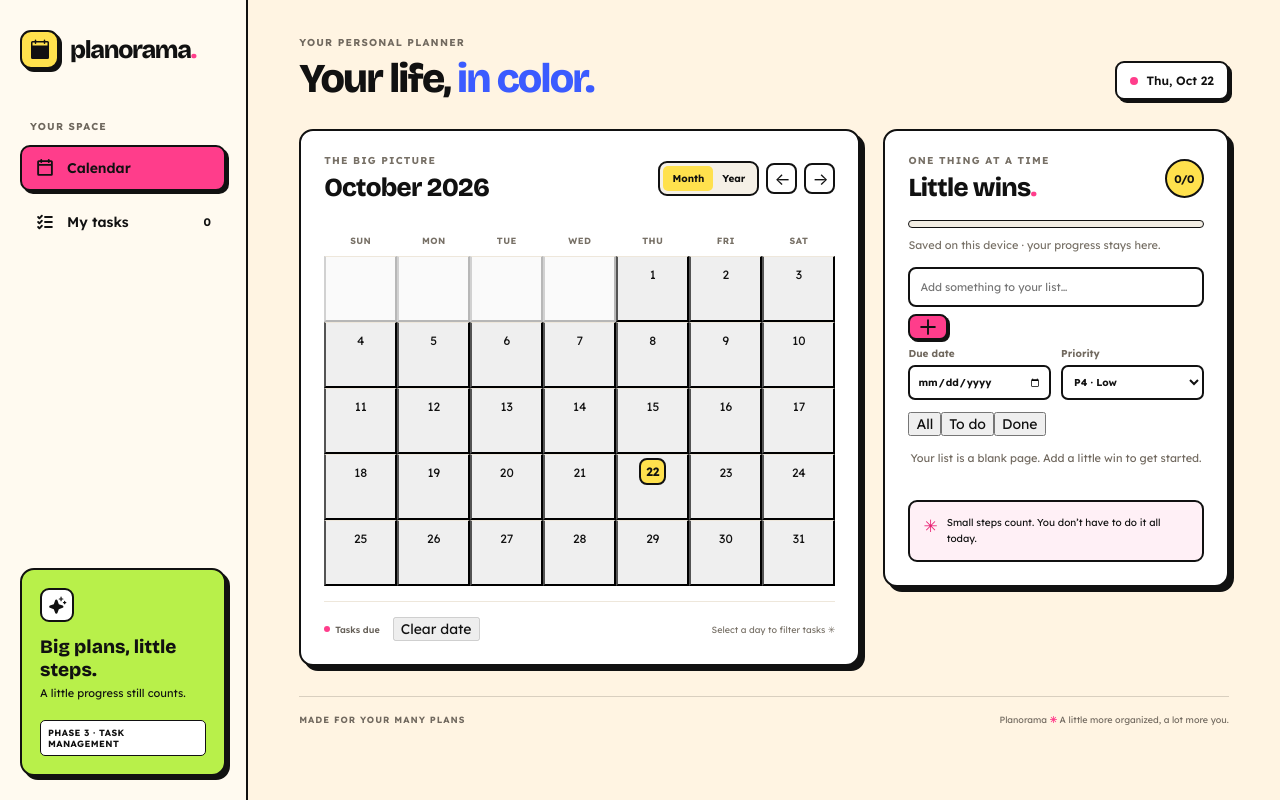
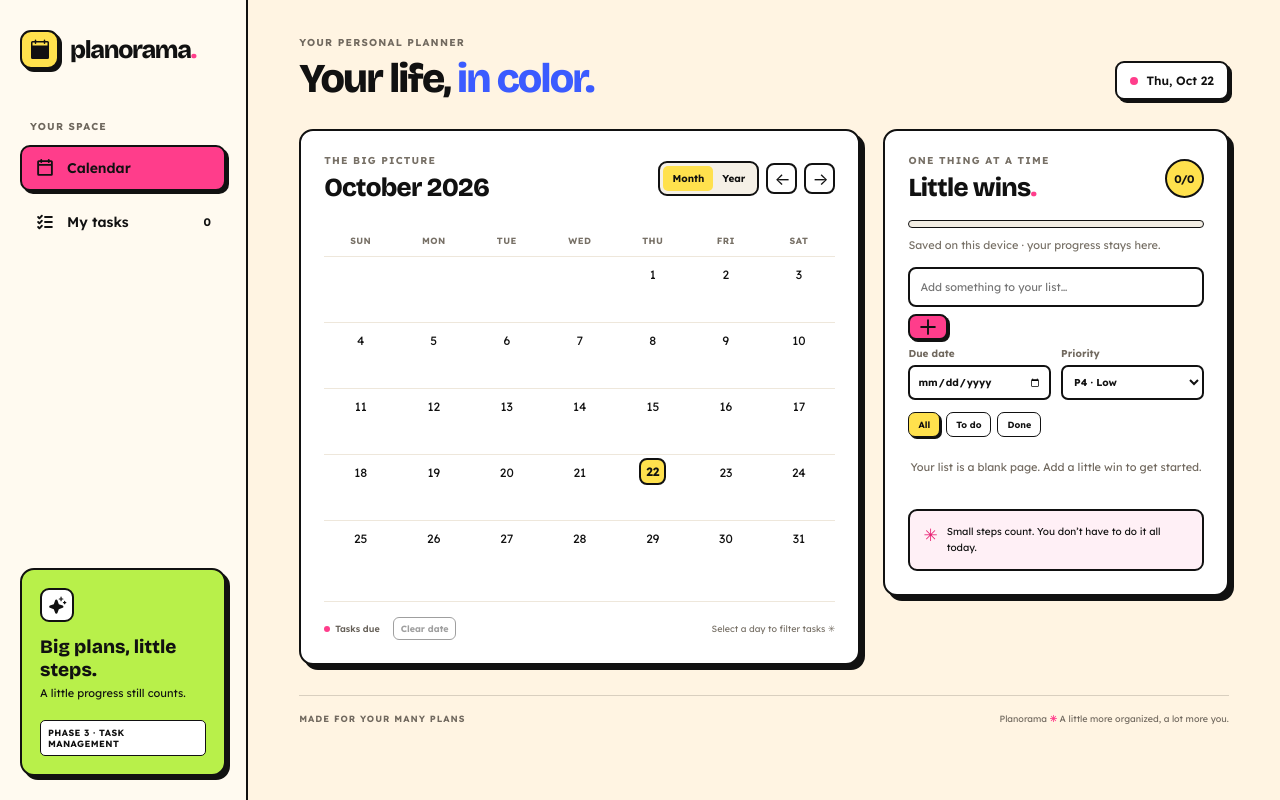
Before and after one commit to alpizesolution/planorama, a Next.js app: page / in a window 1280 px wide. Built offline with nearby package versions, Linux system fonts and the light colour scheme.

Commit message:
style: highlight selected calendar dates and task filters

```diff
--- a/app/globals.css
+++ b/app/globals.css
@@ -24,3 +24,19 @@
 .task-edit-actions{display:flex;gap:7px}
 .task-action.save{background:var(--lime)}
 @media(max-width:520px){.task-row{flex-wrap:wrap}.task-title{min-width:calc(100% - 80px)}.task-row-actions{margin-left:28px}.task-edit-fields{grid-template-columns:1fr 1fr}}
+
+
+/* Phase 4: interactive calendar and task filters */
+button.day-cell{width:100%;margin:0;border:0;border-top:1px solid #eee7db;border-radius:0;background:transparent;color:var(--ink);font-family:inherit;cursor:pointer}
+button.day-cell:hover:not(:disabled){background:#fff5c9}
+button.day-cell:focus-visible{outline:3px solid var(--blue);outline-offset:-3px}
+button.day-cell:disabled{cursor:default}
+button.day-cell.selected-day{background:#ffe3ef;box-shadow:inset 0 0 0 2px var(--pink)}
+button.day-cell.selected-day span{font-weight:800}
+button.day-cell.today.selected-day span{background:var(--pink);color:#fff}
+.clear-date-button{padding:5px 7px;border:1.5px solid var(--ink);border-radius:6px;background:#fff;font-size:9px;font-weight:700;cursor:pointer}
+.clear-date-button:disabled{opacity:.4;cursor:default}
+.task-filter-bar{display:flex;align-items:center;gap:6px;flex-wrap:wrap;margin:2px 0 8px}
+.task-filter-bar button{padding:6px 9px;border:1.5px solid var(--ink);border-radius:7px;background:#fff;font-size:9px;font-weight:700;cursor:pointer}
+.task-filter-bar button.active{background:var(--yellow);box-shadow:2px 2px 0 var(--shadow)}
+.selected-date-label{margin-left:auto;color:#71695f;font-size:9px;font-weight:700}
```
